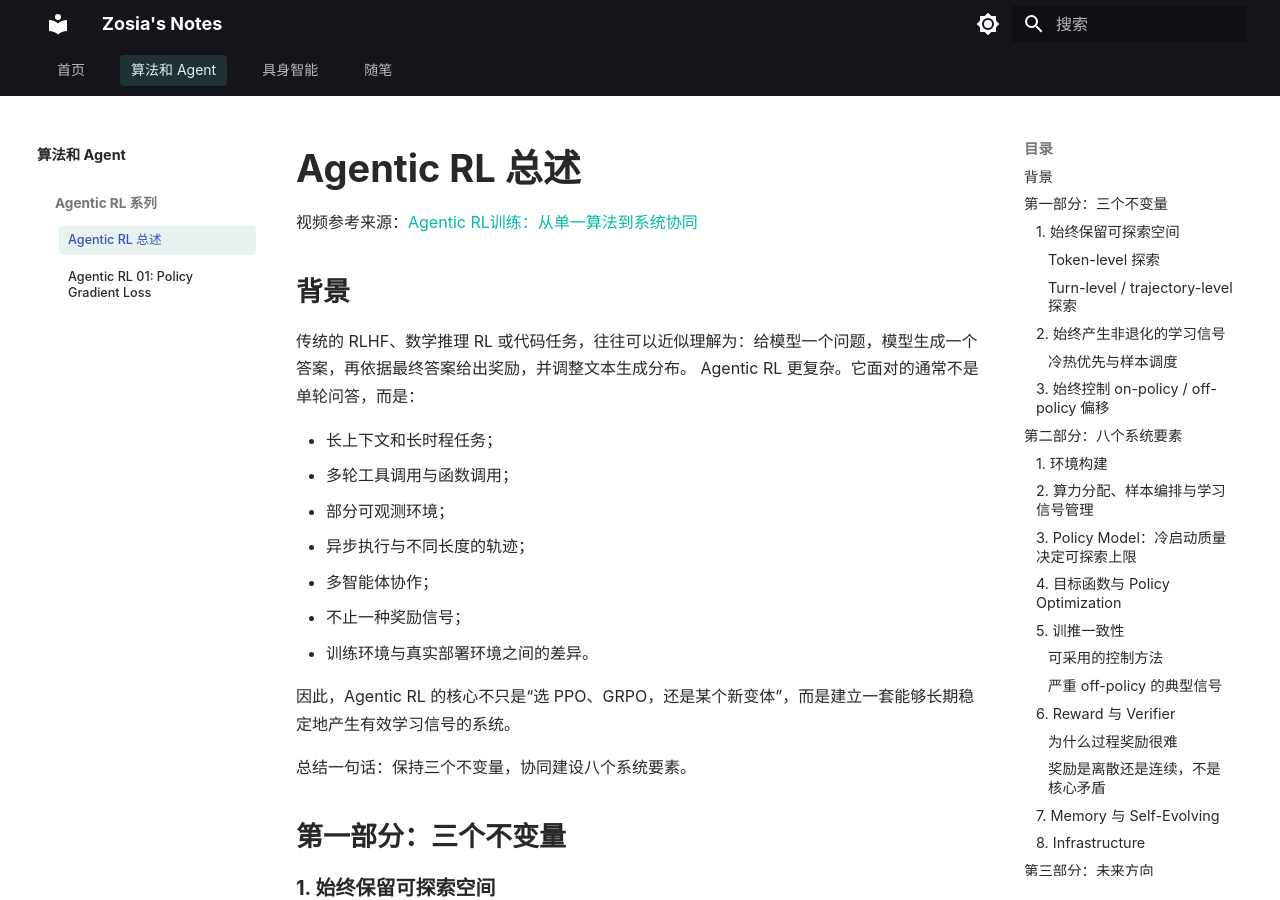
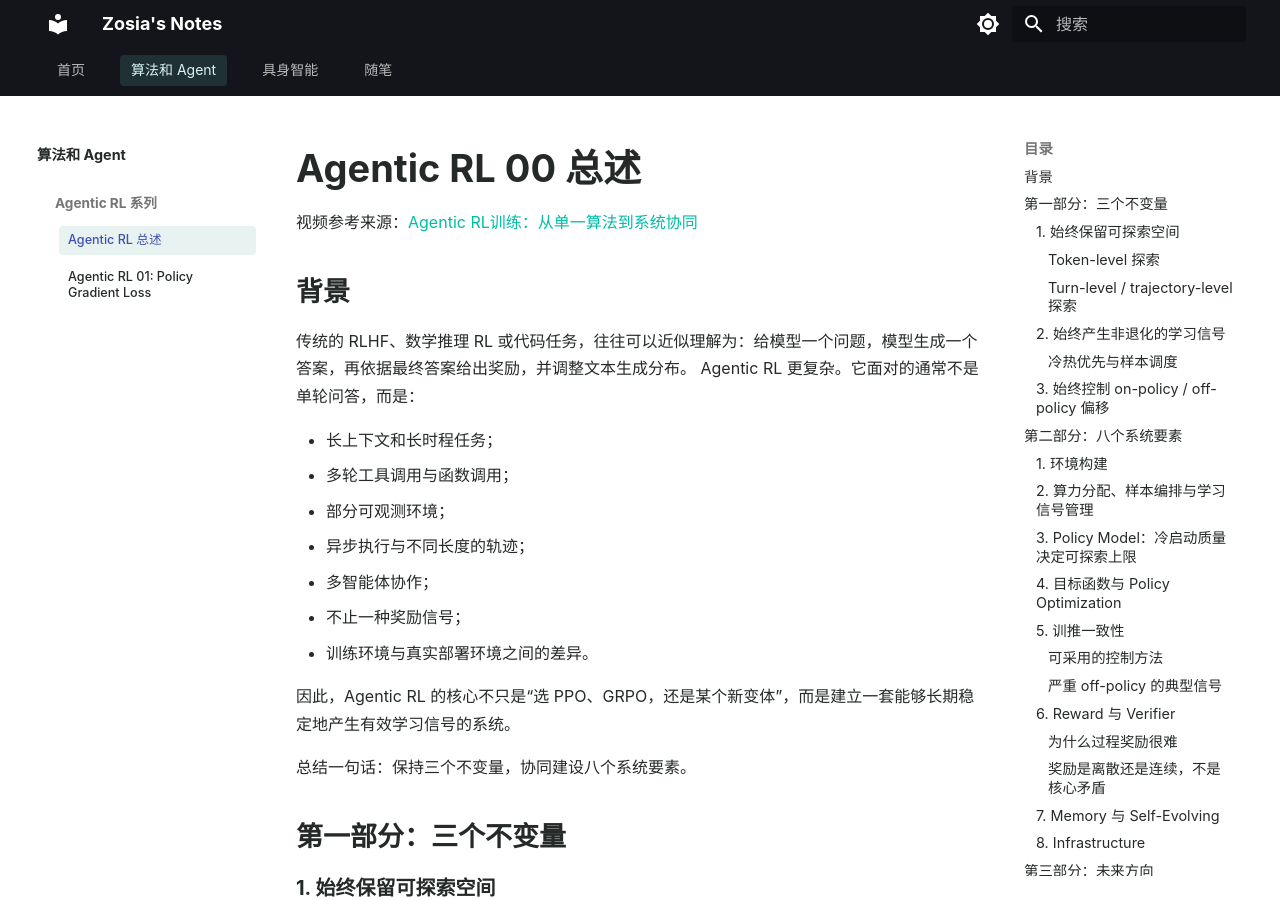
Before and after one commit to Zizhe-Wang01/Zizhe-Wang01.github.io, an MkDocs documentation site: the page built from docs/ai/agenticrloverview.md, in a window 1280 px wide and 900 px high. Built offline with MkDocs 1.6.1 and Material for MkDocs 9.7.7, drawn with Linux system fonts in a browser that asks for light colours; comment, search, counter and statistics services are not loaded.

Commit message:
更新 agenticrloverview.md

```diff
--- a/docs/ai/agenticrloverview.md
+++ b/docs/ai/agenticrloverview.md
@@ -1,4 +1,4 @@
-# Agentic RL 总述
+# Agentic RL 00 总述
 
 视频参考来源：[Agentic RL训练：从单一算法到系统协同](https://www.bilibili.com/video/BV198QEBKEPL/?spm_id_from=333.337.search-card.all.click&vd_source=4c651296d857eca6108e060df8a09e3f)
 
```
